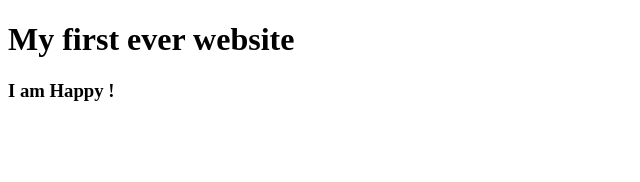
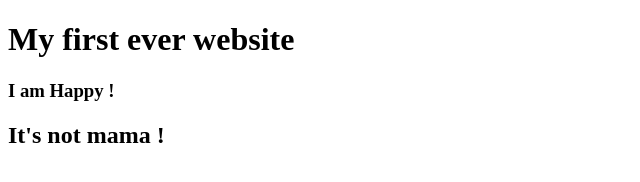
Before and after one commit to Miraj211013/my-websitte, a plain HTML site: page index.html in a window 1280 px wide. Shown: the whole page, without its empty margins (0-640 px from the left). Drawn offline with Linux system fonts and the light colour scheme.

Commit message:
Update index.html

```diff
--- a/index.html
+++ b/index.html
@@ -9,5 +9,6 @@
 <body>
     <h1>My first ever website</h1>
     <h3>I am Happy !</h3>
+    <h2>It's not mama !</h2>
 </body>
 </html>
```
